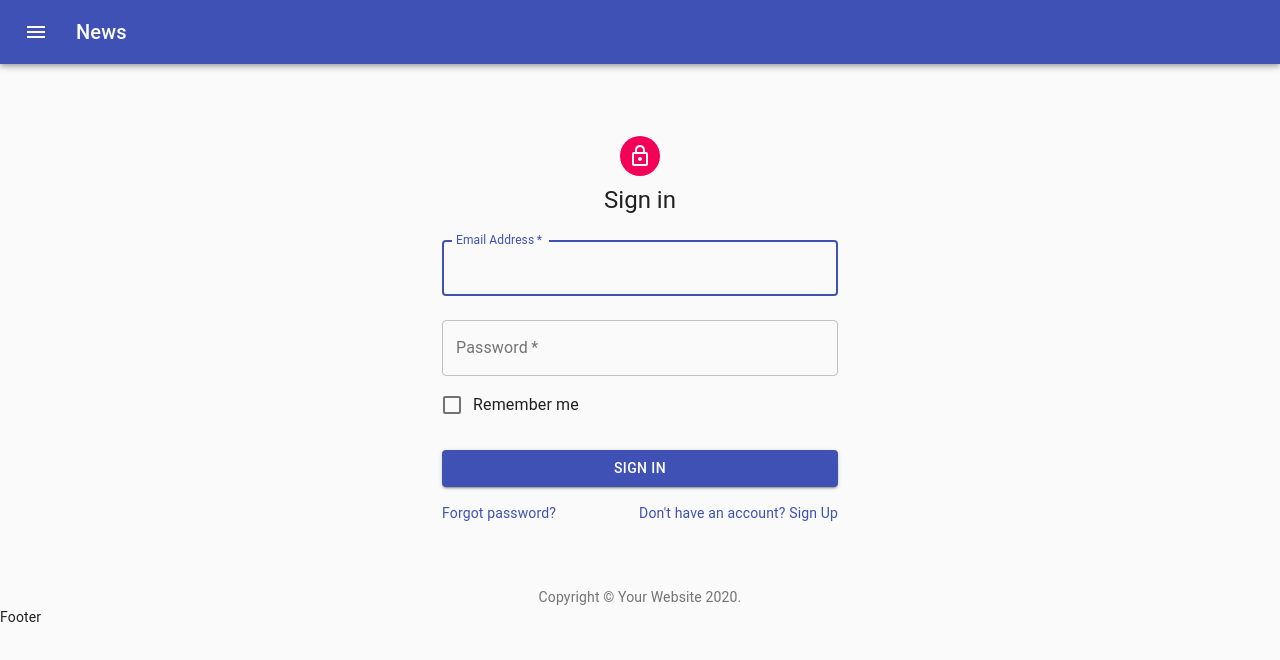
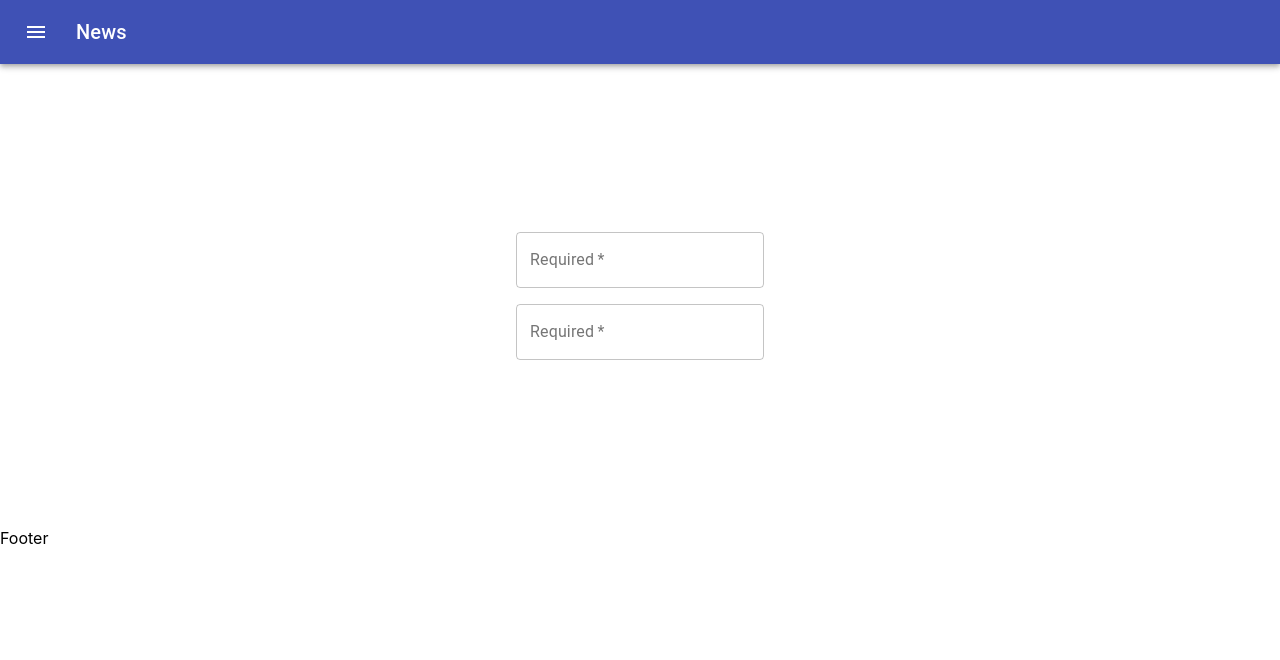
Before and after one commit to devarcher/musicapp, a React (Create React App) app: page / in a window 1280 px wide. Shown: the top 660 px of the page. Built offline with nearby package versions, Linux system fonts and the light colour scheme.

Commit message:
added required boxes for username / password

```diff
--- a/src/Layouts/LoginBody.js
+++ b/src/Layouts/LoginBody.js
@@ -13,107 +13,42 @@ import Typography from "@material-ui/core/Typography";
 import { makeStyles } from "@material-ui/core/styles";
 import Container from "@material-ui/core/Container";
 
-function Copyright() {
-  return (
-    <Typography variant="body2" color="textSecondary" align="center">
-      {"Copyright © "}
-      <Link color="inherit" href="https://material-ui.com/">
-        Your Website
-      </Link>{" "}
-      {new Date().getFullYear()}
-      {"."}
-    </Typography>
-  );
-}
-
-const useStyles = makeStyles(theme => ({
-  paper: {
-    marginTop: theme.spacing(8),
-    display: "flex",
-    flexDirection: "column",
-    alignItems: "center"
-  },
-  avatar: {
-    margin: theme.spacing(1),
-    backgroundColor: theme.palette.secondary.main
-  },
-  form: {
-    width: "100%", // Fix IE 11 issue.
-    marginTop: theme.spacing(1)
-  },
-  submit: {
-    margin: theme.spacing(3, 0, 2)
-  }
-}));
 
 const LoginBody = () => {
-  const classes = useStyles();
+  return (
+    <div className="mainContainer">
+      <Grid
+        container
+        spacing={2}
+        direction="column"
+        alignItems="center"
+        justify="center"
+        style={{ minHeight: "60vh"}}>
 
-  return (
-    <Container component="main" maxWidth="xs">
-      <CssBaseline />
-      <div className={classes.paper}>
-        <Avatar className={classes.avatar}>
-          <LockOutlinedIcon />
-        </Avatar>
-        <Typography component="h1" variant="h5">
-          Sign in
-        </Typography>
-        <form className={classes.form} noValidate>
+
+        <Grid item xs={12}>
           <TextField
+          required
+          id="outlined-required"
+          label="Required"
+          variant="outlined"
+          placeholder="User Name"
+          name="username"
+          />
+        </Grid>
+        <Grid item xs={12}>
+          <TextField
+            required
+            id="outlined-required"
+            label="Required"
             variant="outlined"
-            margin="normal"
-            required
-            fullWidth
-            id="email"
-            label="Email Address"
-            name="email"
-            autoComplete="email"
-            autoFocus
+            placeholder="Password"
+            name="password"
           />
-          <TextField
-            variant="outlined"
-            margin="normal"
-            required
-            fullWidth
-            name="password"
-            label="Password"
-            type="password"
-            id="password"
-            autoComplete="current-password"
-          />
-          <FormControlLabel
-            control={<Checkbox value="remember" color="primary" />}
-            label="Remember me"
-          />
-          <Button
-            type="submit"
-            fullWidth
-            variant="contained"
-            color="primary"
-            className={classes.submit}
-          >
-            Sign In
-          </Button>
-          <Grid container>
-            <Grid item xs>
-              <Link href="#" variant="body2">
-                Forgot password?
-              </Link>
-            </Grid>
-            <Grid item>
-              <Link href="#" variant="body2">
-                {"Don't have an account? Sign Up"}
-              </Link>
-            </Grid>
-          </Grid>
-        </form>
-      </div>
-      <Box mt={8}>
-        <Copyright />
-      </Box>
-    </Container>
-  );
+        </Grid>
+      </Grid>
+    </div>
+  )
 }
 
 export default LoginBody;
```
